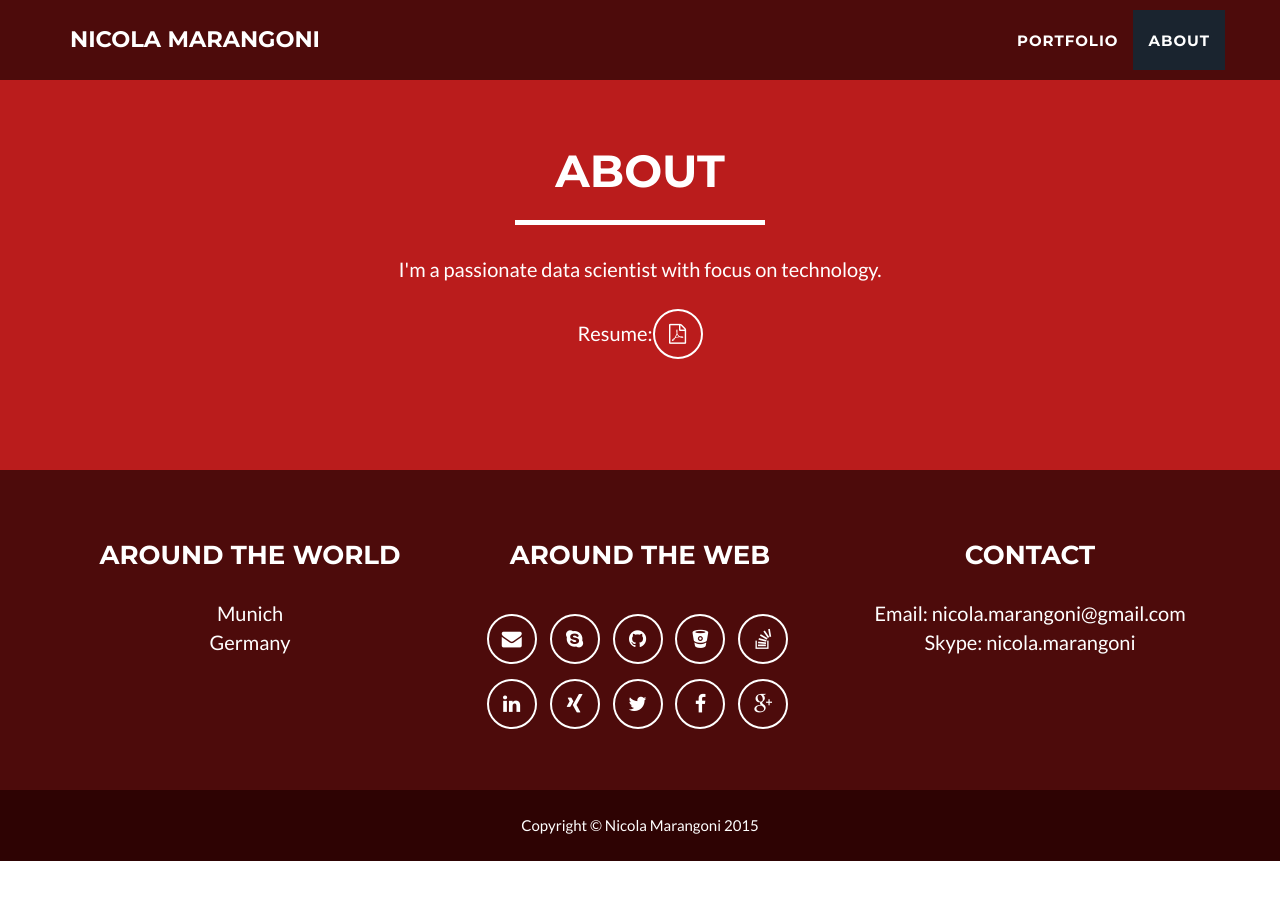
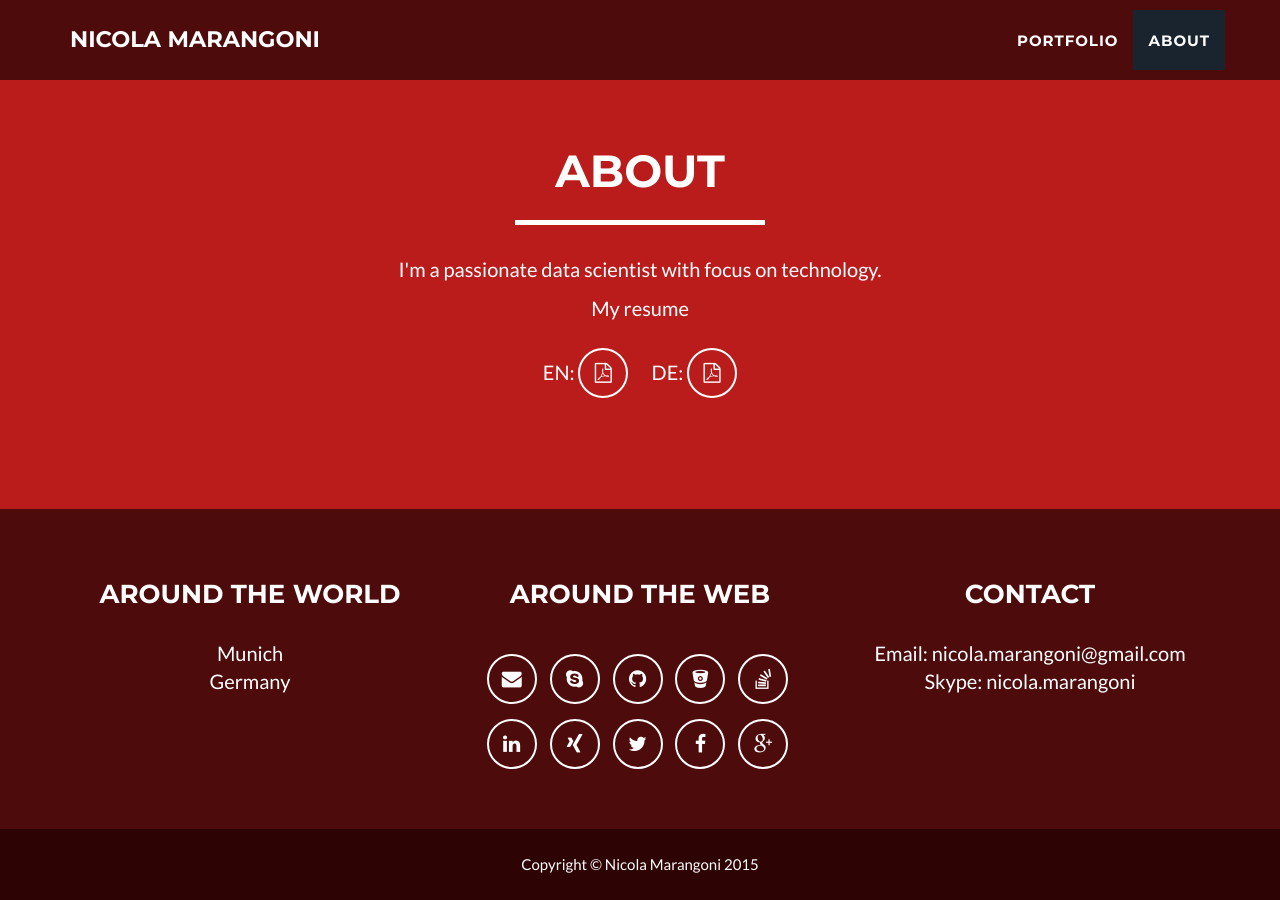
Before and after one commit to nicolamarangoni/nicolamarangoni.github.io, a Jekyll site: the page built from index.html, in a window 1280 px wide and 900 px high, scrolled down 1776 px. Built offline with Jekyll 4.4.1, drawn with Linux system fonts in a browser that asks for light colours; before the commit the page ends 2637 px from its top, so only the background shows below that.

Commit message:
minor changes

```diff
--- a/_includes/about.html
+++ b/_includes/about.html
@@ -10,6 +10,12 @@
             <div class="row">
                 <div class="col-lg-12 text-center">
                     <p>I'm a passionate data scientist with focus on technology.</p>
+                    <p>My resume</p>
+					<p>
+						EN:&nbsp;<a href="files/Marangoni_eng_long.pdf" class="btn-social btn-outline"><i class="fa fa-fw fa-file-pdf-o"></i></a>
+						&nbsp;&nbsp;&nbsp;&nbsp;
+						DE:&nbsp;<a href="files/Marangoni_deu_lang.pdf" class="btn-social btn-outline"><i class="fa fa-fw fa-file-pdf-o"></i></a>
+					</p>
                 </div>
                 <!-- div class="col-lg-4">
                     <p></p>
@@ -20,10 +26,5 @@
                     </a>
                 </div -->
             </div>
-            <div class="row">
-                <div class="col-lg-12 text-center">
-                    <p>Resume:<a href="files/Marangoni_eng_long.pdf" class="btn-social btn-outline"><i class="fa fa-fw fa-file-pdf-o"></i></a></p>
-                </div>
-            </div>
         </div>
     </section>
```
